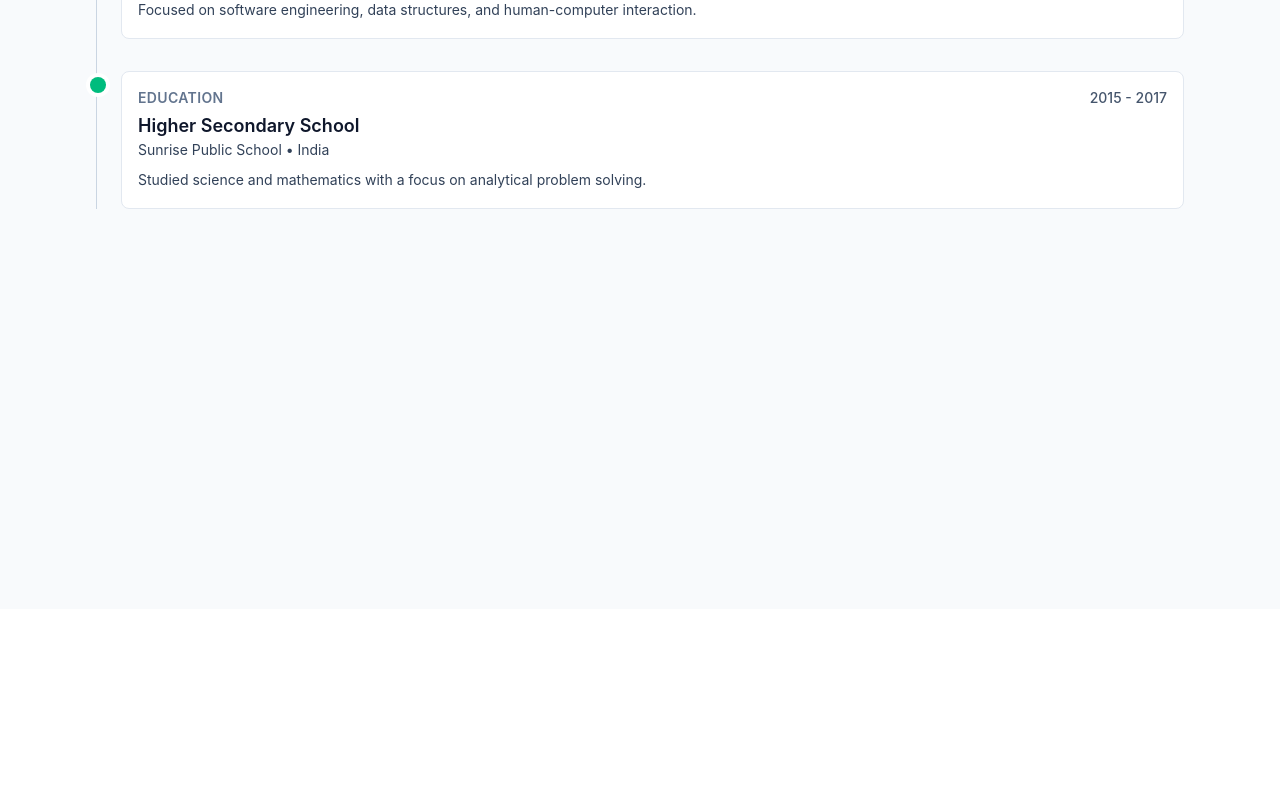
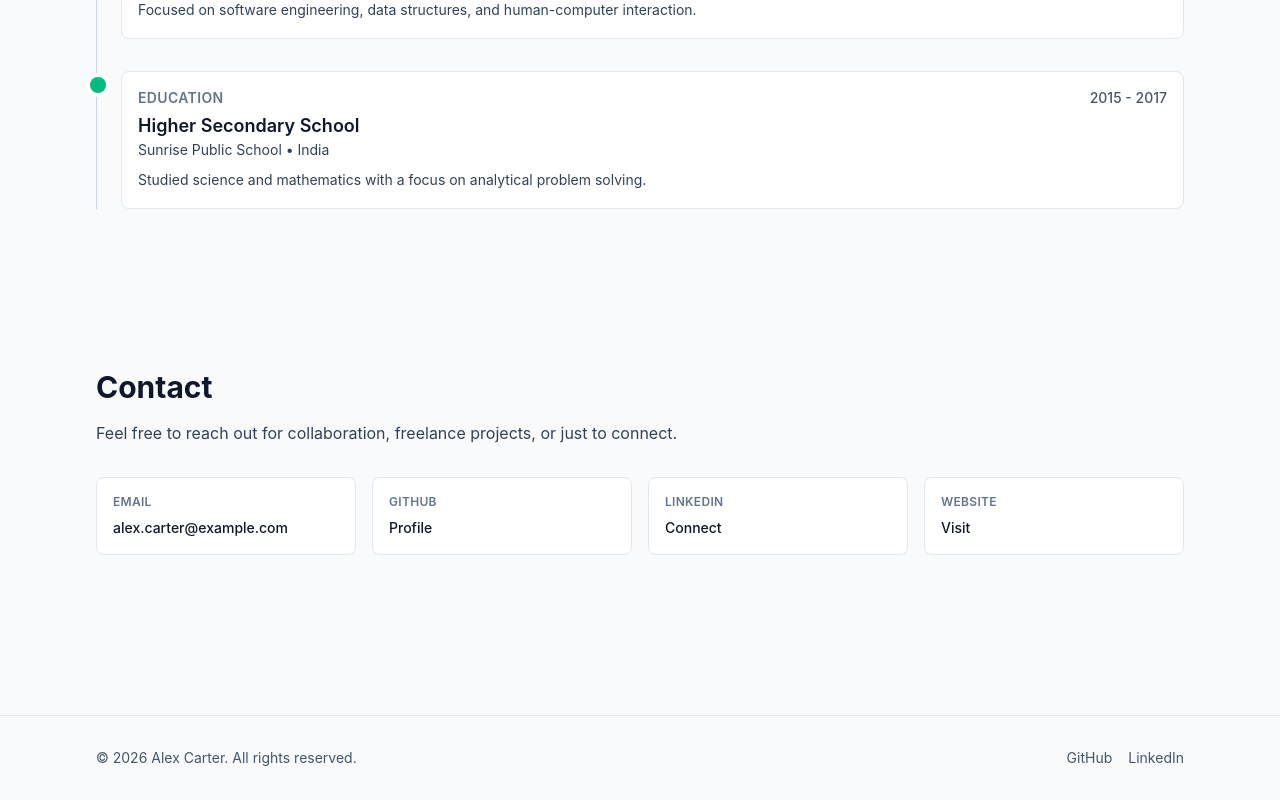
Before and after one commit to skanderjeddi/homepage, a Vue app: page / in a window 1280 px wide. Shown: the part 2203-3003 px from the top of the page. Before the commit the page ends 2812 px from the top, so only its background shows below. Built offline with nearby package versions, Linux system fonts and the light colour scheme; the HTML template or start-up script is replaced by a standard one.

Commit message:
feat: implement Contact section and Footer

```diff
--- /dev/null
+++ b/src/components/ContactSection.vue
@@ -0,0 +1,52 @@
+<script setup lang="ts">
+import { personal } from '@/data/personal.js'
+</script>
+
+<template>
+  <section id="contact" class="scroll-mt-24 py-14 sm:py-20">
+    <h2 class="text-2xl font-bold text-slate-900 sm:text-3xl dark:text-white">Contact</h2>
+    <p class="mt-4 max-w-2xl text-slate-700 dark:text-slate-300">
+      Feel free to reach out for collaboration, freelance projects, or just to connect.
+    </p>
+
+    <div class="mt-8 grid gap-4 sm:grid-cols-2 lg:grid-cols-4">
+      <a
+        :href="`mailto:${personal.email}`"
+        class="rounded-lg border border-slate-200 bg-white p-4 transition hover:border-indigo-300 hover:bg-indigo-50 dark:border-slate-800 dark:bg-slate-900 dark:hover:border-indigo-500/60 dark:hover:bg-indigo-500/10"
+      >
+        <p class="text-xs font-semibold uppercase tracking-wide text-slate-500 dark:text-slate-400">Email</p>
+        <p class="mt-2 text-sm font-medium text-slate-900 dark:text-white">{{ personal.email }}</p>
+      </a>
+
+      <a
+        :href="personal.social.github"
+        target="_blank"
+        rel="noopener noreferrer"
+        class="rounded-lg border border-slate-200 bg-white p-4 transition hover:border-indigo-300 hover:bg-indigo-50 dark:border-slate-800 dark:bg-slate-900 dark:hover:border-indigo-500/60 dark:hover:bg-indigo-500/10"
+      >
+        <p class="text-xs font-semibold uppercase tracking-wide text-slate-500 dark:text-slate-400">GitHub</p>
+        <p class="mt-2 text-sm font-medium text-slate-900 dark:text-white">Profile</p>
+      </a>
+
+      <a
+        :href="personal.social.linkedin"
+        target="_blank"
+        rel="noopener noreferrer"
+        class="rounded-lg border border-slate-200 bg-white p-4 transition hover:border-indigo-300 hover:bg-indigo-50 dark:border-slate-800 dark:bg-slate-900 dark:hover:border-indigo-500/60 dark:hover:bg-indigo-500/10"
+      >
+        <p class="text-xs font-semibold uppercase tracking-wide text-slate-500 dark:text-slate-400">LinkedIn</p>
+        <p class="mt-2 text-sm font-medium text-slate-900 dark:text-white">Connect</p>
+      </a>
+
+      <a
+        :href="personal.social.website"
+        target="_blank"
+        rel="noopener noreferrer"
+        class="rounded-lg border border-slate-200 bg-white p-4 transition hover:border-indigo-300 hover:bg-indigo-50 dark:border-slate-800 dark:bg-slate-900 dark:hover:border-indigo-500/60 dark:hover:bg-indigo-500/10"
+      >
+        <p class="text-xs font-semibold uppercase tracking-wide text-slate-500 dark:text-slate-400">Website</p>
+        <p class="mt-2 text-sm font-medium text-slate-900 dark:text-white">Visit</p>
+      </a>
+    </div>
+  </section>
+</template>
--- /dev/null
+++ b/src/components/FooterSection.vue
@@ -0,0 +1,18 @@
+<script setup lang="ts">
+import { personal } from '@/data/personal.js'
+
+const currentYear = new Date().getFullYear()
+</script>
+
+<template>
+  <footer class="border-t border-slate-200 py-8 dark:border-slate-800">
+    <div class="mx-auto flex max-w-6xl flex-col items-start justify-between gap-4 px-4 text-sm text-slate-600 sm:flex-row sm:items-center sm:px-6 lg:px-8 dark:text-slate-300">
+      <p>© {{ currentYear }} {{ personal.name }}. All rights reserved.</p>
+
+      <div class="flex items-center gap-4">
+        <a :href="personal.social.github" target="_blank" rel="noopener noreferrer" class="hover:text-indigo-600 dark:hover:text-indigo-400">GitHub</a>
+        <a :href="personal.social.linkedin" target="_blank" rel="noopener noreferrer" class="hover:text-indigo-600 dark:hover:text-indigo-400">LinkedIn</a>
+      </div>
+    </div>
+  </footer>
+</template>
--- a/src/views/HomeView.vue
+++ b/src/views/HomeView.vue
@@ -4,6 +4,8 @@ import HeroSection from '@/components/HeroSection.vue'
 import AboutSection from '@/components/AboutSection.vue'
 import ProjectsSection from '@/components/ProjectsSection.vue'
 import CVSection from '@/components/CVSection.vue'
+import ContactSection from '@/components/ContactSection.vue'
+import FooterSection from '@/components/FooterSection.vue'
 </script>
 
 <template>
@@ -15,7 +17,9 @@ import CVSection from '@/components/CVSection.vue'
       <AboutSection />
       <ProjectsSection />
       <CVSection />
-      <section id="contact" class="min-h-[30vh] py-12"></section>
+      <ContactSection />
     </main>
+
+    <FooterSection />
   </div>
 </template>
```
Also changed, not shown: 1 other file (tests, documents, lock files or other folders).
